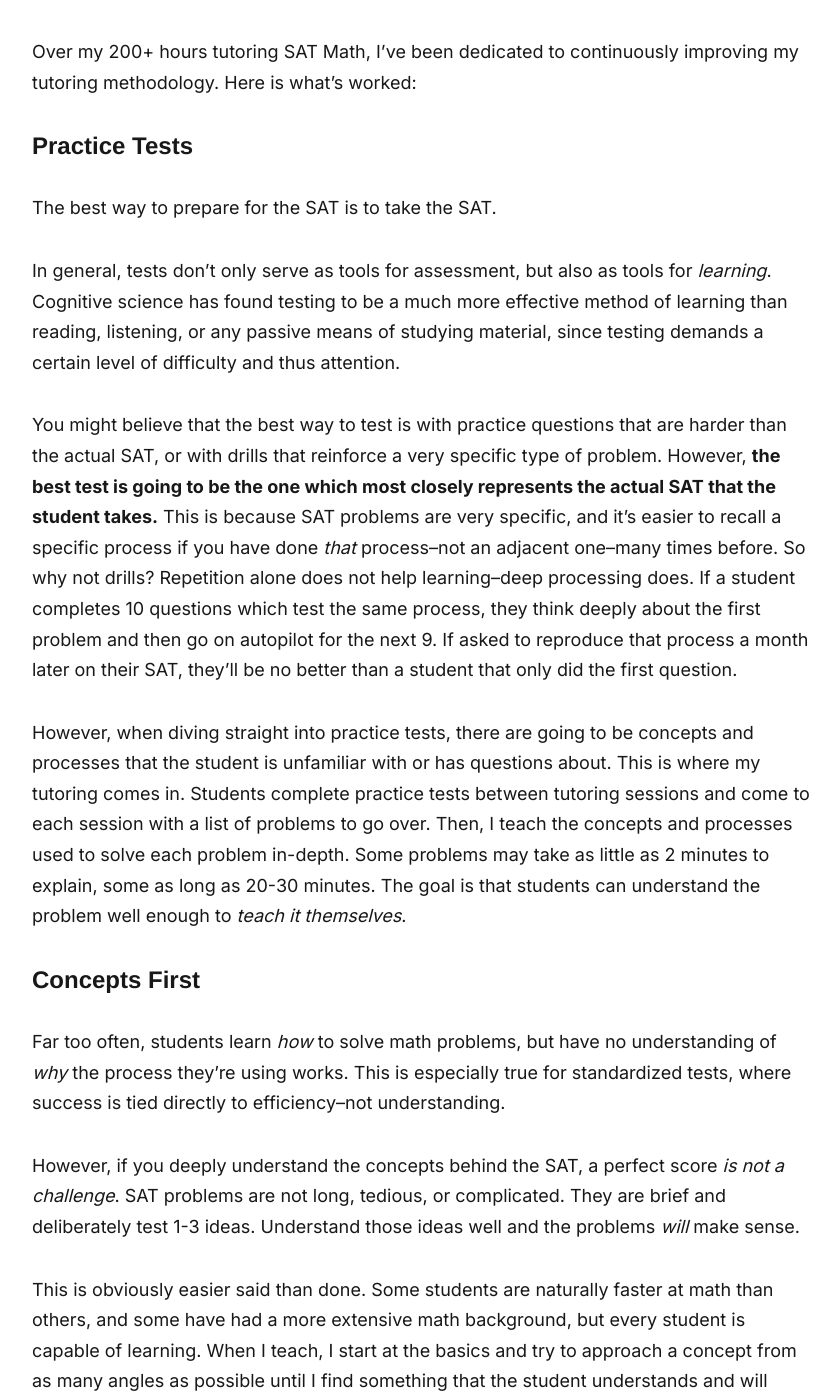
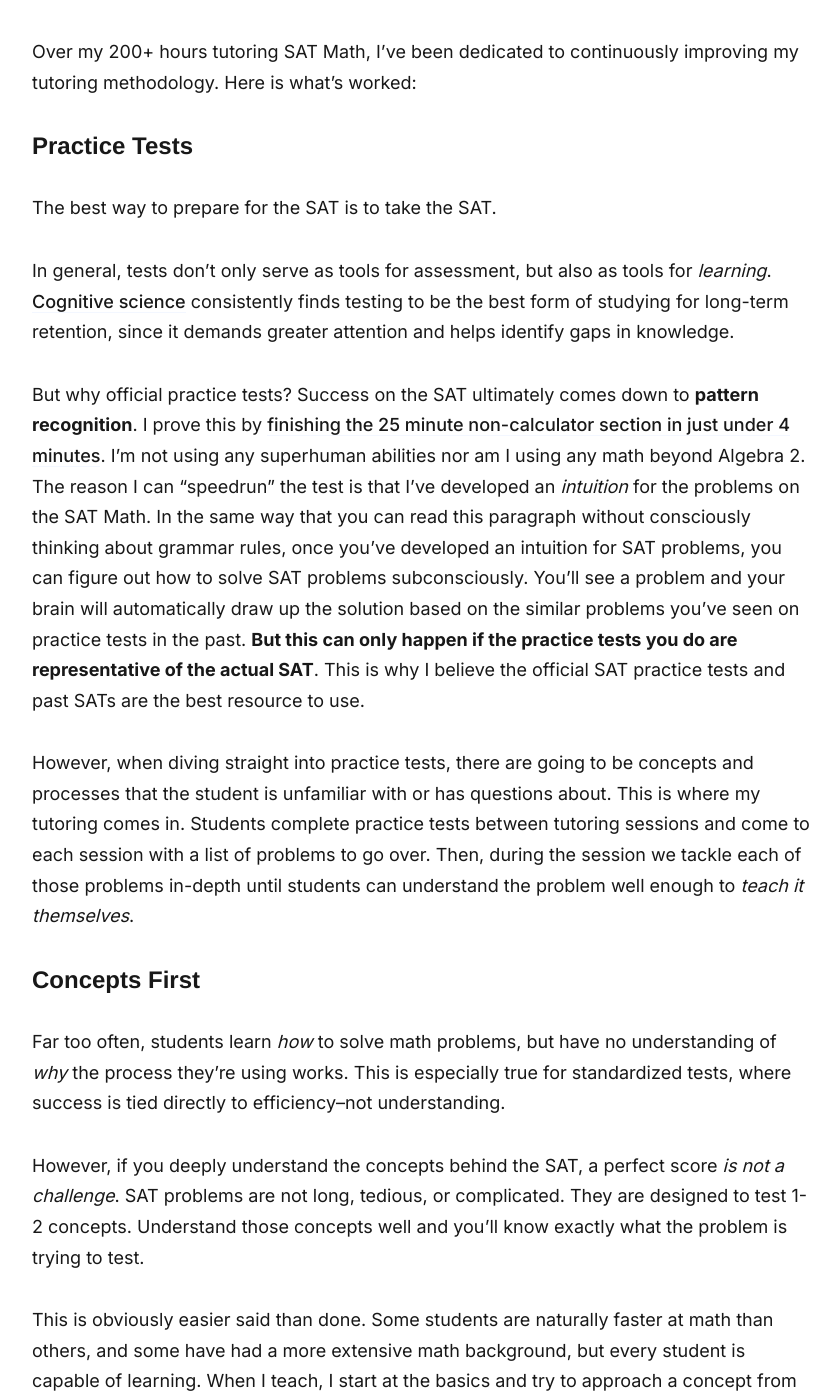
Before and after one commit to qExobyte/qExobyte.github.io, a Jekyll site: the page built from _pages/strategy.md, in a window 1280 px wide and 1400 px high, scrolled down 235 px. Shown: the whole window, without its empty margins (218-1058 px from the left). Built offline with Jekyll 4.4.1, drawn with Linux system fonts in a browser that asks for light colours; nearby versions of some CDN libraries; some web fonts are replaced; a script that is not in the unit is left out; some of the changed text lies outside the part shown.

Commit message:
updating strategy

```diff
--- a/_pages/strategy.md
+++ b/_pages/strategy.md
@@ -42,23 +42,23 @@
 <h3>Practice Tests</h3>
 The best way to prepare for the SAT is to take the SAT.
 
-In general, tests don't only serve as tools for assessment, but also as tools for *learning*. Cognitive science has found testing to be a much more effective method of learning than reading, listening, or any passive means of studying material, since testing demands a certain level of difficulty and thus attention.
+In general, tests don't only serve as tools for assessment, but also as tools for *learning*. <a href="https://www.ncbi.nlm.nih.gov/pmc/articles/PMC6920642/#:~:text=Testing%20or%20retrieval,eg%2C%20marginal%20knowledge).">Cognitive science</a> consistently finds testing to be the best form of studying for long-term retention, since it demands greater attention and helps identify gaps in knowledge.
 
-You might believe that the best way to test is with practice questions that are harder than the actual SAT, or with drills that reinforce a very specific type of problem. However, **the best test is going to be the one which most closely represents the actual SAT that the student takes.** This is because SAT problems are very specific, and it's easier to recall a specific process if you have done *that* process--not an adjacent one--many times before. So why not drills? Repetition alone does not help learning--deep processing does. If a student completes 10 questions which test the same process, they think deeply about the first problem and then go on autopilot for the next 9. If asked to reproduce that process a month later on their SAT, they'll be no better than a student that only did the first question.
+But why official practice tests? Success on the SAT ultimately comes down to **pattern recognition**. I prove this by <a href="https://www.youtube.com/watch?v=JgANv_aeJkQ">finishing the 25 minute non-calculator section in just under 4 minutes</a>. I'm not using any superhuman abilities nor am I using any math beyond Algebra 2. The reason I can "speedrun" the test is that I've developed an *intuition* for the problems on the SAT Math. In the same way that you can read this paragraph without consciously thinking about grammar rules, once you've developed an intuition for SAT problems, you can figure out how to solve SAT problems subconsciously. You'll see a problem and your brain will automatically draw up the solution based on the similar problems you've seen on practice tests in the past. **But this can only happen if the practice tests you do are representative of the actual SAT**. This is why I believe the official SAT practice tests and past SATs are the best resource to use.
 
-However, when diving straight into practice tests, there are going to be concepts and processes that the student is unfamiliar with or has questions about. This is where my tutoring comes in. Students complete practice tests between tutoring sessions and come to each session with a list of problems to go over. Then, I teach the concepts and processes used to solve each problem in-depth. Some problems may take as little as 2 minutes to explain, some as long as 20-30 minutes. The goal is that students can understand the problem well enough to *teach it themselves*.
+However, when diving straight into practice tests, there are going to be concepts and processes that the student is unfamiliar with or has questions about. This is where my tutoring comes in. Students complete practice tests between tutoring sessions and come to each session with a list of problems to go over. Then, during the session we tackle each of those problems in-depth until students can understand the problem well enough to *teach it themselves*.
 
 <h3>Concepts First</h3>
 
 Far too often, students learn *how* to solve math problems, but have no understanding of *why* the process they're using works. This is especially true for standardized tests, where success is tied directly to efficiency--not understanding.
 
-However, if you deeply understand the concepts behind the SAT, a perfect score *is not a challenge*. SAT problems are not long, tedious, or complicated. They are brief and deliberately test 1-3 ideas. Understand those ideas well and the problems *will* make sense.
+However, if you deeply understand the concepts behind the SAT, a perfect score *is not a challenge*. SAT problems are not long, tedious, or complicated. They are designed to test 1-2 concepts. Understand those concepts well and you'll know exactly what the problem is trying to test.
 
 This is obviously easier said than done. Some students are naturally faster at math than others, and some have had a more extensive math background, but every student is capable of learning. When I teach, I start at the basics and try to approach a concept from as many angles as possible until I find something that the student understands and will remember. While explaining an idea, I frequently prompt students with questions, asking them to explain the concepts back to me, identifying any gaps in understanding. **You don't truly understand something until you can teach it yourself.**
 
 <h3>Applying a Process</h3>
 
-Most problems on the SAT fall neatly into categories of *types* of problems--each *problem type* testing a certain concept/concepts and having its own process for finding the solution. **Efficiency on the SAT comes down to connecting concepts with problem types, and problem types with processes.**
+Most problems on the SAT fall neatly into categories of *types* of problems--each *problem type* testing a certain concept/concepts and having its own process for finding the solution. **Building intuition comes down to connecting concepts with problem types, and problem types with processes.**
 
 For example, let's look at Systems of Linear Equations--a problem type guaranteed to show up on every SAT. **Conceptually**, a system is a set of relationships between variables that when combined, express a specific instance (or graphically, a point). On the SAT, this **problem type** will typically have 2 equations and 2 variables, both of which can be solved for. Finally, the **processes** you can use are elimination or substitution.
 
```
